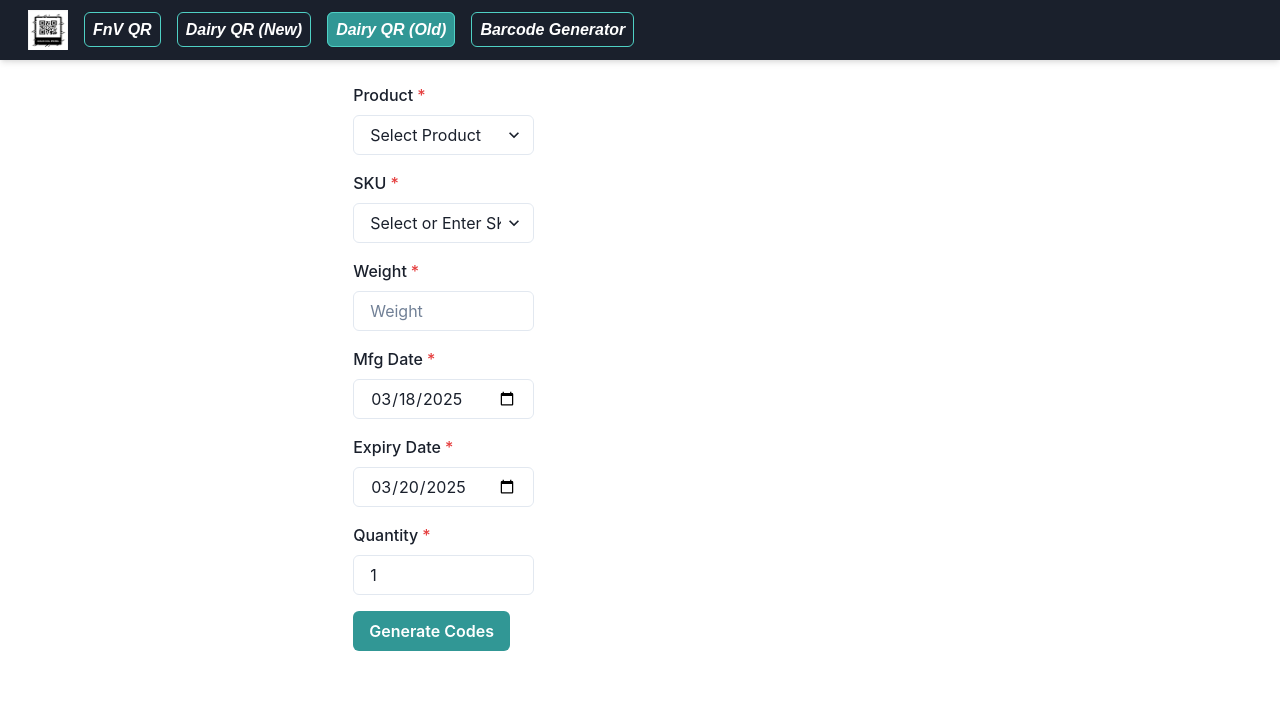
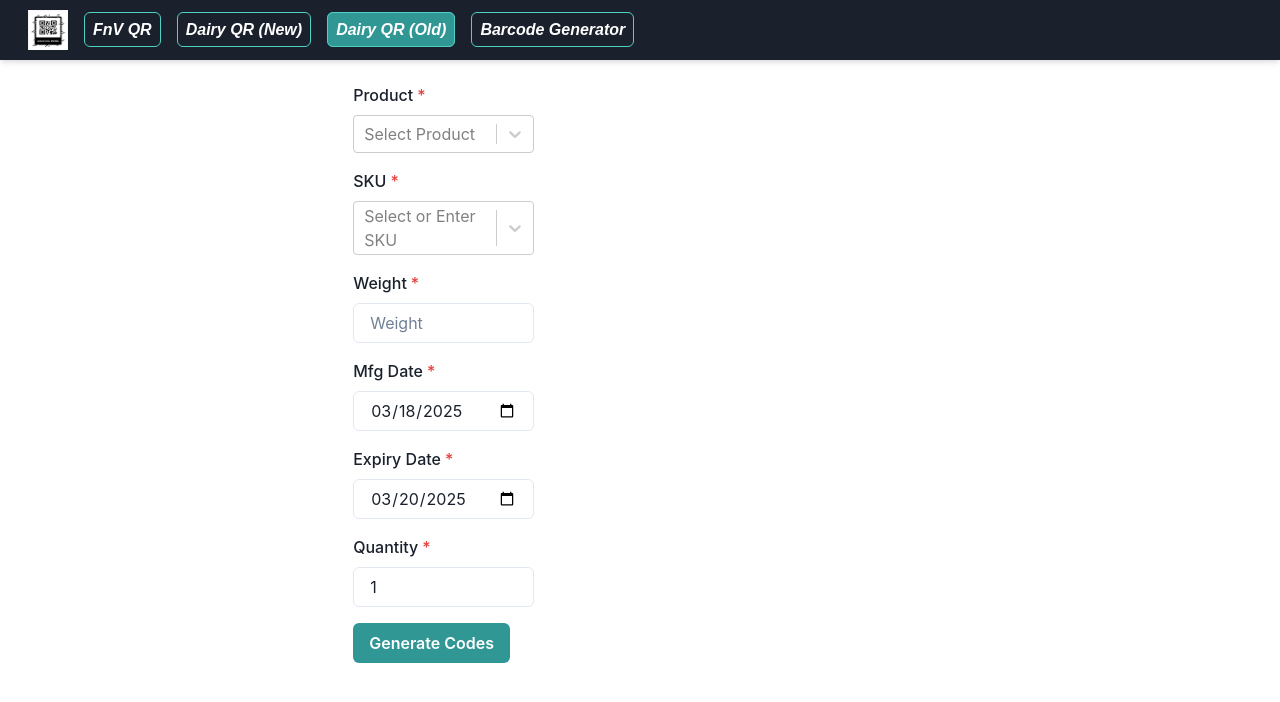
Before and after one commit to anukool23/qr-code-generator, a React (Create React App) app: page /dairyqrOld in a window 1280 px wide. Shown: the top 702 px of the page. Built offline with nearby package versions, Linux system fonts and the light colour scheme; the HTML template or start-up script is replaced by a standard one.

Commit message:
Added search on all

```diff
--- a/src/components/QRCodeGenerator.js
+++ b/src/components/QRCodeGenerator.js
@@ -86,7 +86,7 @@ const QRCodeGenerator = () => {
   }));
 
   return (
-    <Grid templateColumns="1fr 2fr" gap={8} height="100vh" overflow="hidden">
+    <Grid templateColumns="1fr 1fr" gap={8} height="100vh" overflow="hidden">
       {/* Left side: Form */}
       <VStack spacing={4} align="flex-start" overflow="hidden">
 
@@ -94,6 +94,7 @@ const QRCodeGenerator = () => {
         <FormControl id="product" isRequired>
           <FormLabel>Product</FormLabel>
           <Select
+
             placeholder="Select Product"
             options={productOptions}
             value={productOptions.find(option => option.value === selectedProduct)}
--- a/src/components/QRCodeGeneratorD.js
+++ b/src/components/QRCodeGeneratorD.js
@@ -1,5 +1,6 @@
 import React, { useState, useEffect } from 'react';
-import { Box, Button, Input, VStack, FormControl, FormLabel, Select, Text, Grid, Flex } from '@chakra-ui/react';
+import { Box, Button, Input, VStack, FormControl, FormLabel, Text, Grid, Flex } from '@chakra-ui/react';
+import Select from 'react-select'; // Import react-select for searchable dropdowns
 import { generateQRCode, generateRandomString } from '../qrCodeGenerator';
 import { format, addDays } from 'date-fns';
 import products from './productsDairy';
@@ -77,37 +78,44 @@ const QRCodeGeneratorD = () => {
     link.click();
   };
 
+  // Prepare product options for react-select
+  const productOptions = products.map((product) => ({
+    value: product.name,
+    label: product.name,
+  }));
+
+  // Prepare SKU options for react-select
+  const skuOptions = products.map((product) => ({
+    value: product.sku,
+    label: product.sku,
+  }));
+
   return (
-    <Grid templateColumns="1fr 2fr" gap={8} height="100vh" overflow="hidden">
+    <Grid templateColumns="1fr 1fr" gap={8} height="100vh" overflow="hidden">
       <VStack spacing={4} align="flex-start" overflow="hidden">
+
+        {/* Product Select with Search */}
         <FormControl id="product" isRequired>
           <FormLabel>Product</FormLabel>
           <Select
             placeholder="Select Product"
-            value={selectedProduct}
-            onChange={(e) => setSelectedProduct(e.target.value)}
-          >
-            {products.map((product) => (
-              <option key={product.name} value={product.name}>
-                {product.name}
-              </option>
-            ))}
-          </Select>
+            options={productOptions}
+            value={productOptions.find(option => option.value === selectedProduct)}
+            onChange={(selectedOption) => setSelectedProduct(selectedOption.value)}
+            isSearchable // Makes the dropdown searchable
+          />
         </FormControl>
+
+        {/* SKU Select with Search */}
         <FormControl id="sku" isRequired>
           <FormLabel>SKU</FormLabel>
           <Select
-            placeholder="Select or Enter SKU"
-            value={selectedSku}
-            onChange={(e) => handleSkuChange(e.target.value)}
-          >
-            {products.map((product) => (
-              <option key={product.sku} value={product.sku}>
-                {product.sku}
-              </option>
-            ))}
-            <option value={manualSku}>Enter Manually</option>
-          </Select>
+            placeholder="Select SKU"
+            options={skuOptions}
+            value={skuOptions.find(option => option.value === selectedSku)}
+            onChange={(selectedOption) => handleSkuChange(selectedOption.value)}
+            isSearchable // Makes the dropdown searchable
+          />
           {selectedSku === 'Enter Manually' && (
             <Input
               placeholder="Enter SKU"
@@ -116,9 +124,11 @@ const QRCodeGeneratorD = () => {
             />
           )}
         </FormControl>
+
         {selectedSku && selectedSku !== 'Enter Manually' && (
           <Text mt={2}>SKU: {selectedSku}</Text>
         )}
+
         <FormControl id="weight" isRequired>
           <FormLabel>Weight</FormLabel>
           <Input
--- a/src/components/QRCodeGeneratorDold.js
+++ b/src/components/QRCodeGeneratorDold.js
@@ -6,12 +6,12 @@ import {
   VStack,
   FormControl,
   FormLabel,
-  Select,
   Text,
   Grid,
   Flex,
 } from "@chakra-ui/react";
 import { DownloadIcon } from "@chakra-ui/icons";
+import Select from "react-select"; // Import react-select
 import { generateQRCode } from "../qrCodeGenerator";
 import { format, addDays } from "date-fns";
 import products from "./productsDairy";
@@ -27,6 +27,16 @@ const QRCodeGeneratorDold = () => {
   const [quantity, setQuantity] = useState(1);
   const [qrCodes, setQrCodes] = useState([]);
   const [manualSku, setManualSku] = useState("");
+
+  const productOptions = products.map((product) => ({
+    value: product.name,
+    label: product.name,
+  }));
+
+  const skuOptions = products.map((product) => ({
+    value: product.sku,
+    label: product.sku,
+  }));
 
   useEffect(() => {
     const product = products.find((p) => p.name === selectedProduct);
@@ -64,7 +74,6 @@ const QRCodeGeneratorDold = () => {
       return;
     }
 
-    // Corrected the concatenation and conversion logic
     const formattedMfgDate = format(new Date(date), "ddMMyy");
     const formattedExpDate = format(new Date(expDate), "ddMMyy");
 
@@ -104,30 +113,21 @@ const QRCodeGeneratorDold = () => {
           <FormLabel>Product</FormLabel>
           <Select
             placeholder="Select Product"
-            value={selectedProduct}
-            onChange={(e) => setSelectedProduct(e.target.value)}
-          >
-            {products.map((product) => (
-              <option key={product.name} value={product.name}>
-                {product.name}
-              </option>
-            ))}
-          </Select>
+            options={productOptions}
+            value={productOptions.find((option) => option.value === selectedProduct)}
+            onChange={(selectedOption) => setSelectedProduct(selectedOption.value)}
+            isSearchable={true} // Search enabled
+          />
         </FormControl>
         <FormControl id="sku" isRequired>
           <FormLabel>SKU</FormLabel>
           <Select
             placeholder="Select or Enter SKU"
-            value={selectedSku}
-            onChange={(e) => handleSkuChange(e.target.value)}
-          >
-            {products.map((product) => (
-              <option key={product.sku} value={product.sku}>
-                {product.sku}
-              </option>
-            ))}
-            <option value={manualSku}>Enter Manually</option>
-          </Select>
+            options={skuOptions}
+            value={skuOptions.find((option) => option.value === selectedSku)}
+            onChange={(selectedOption) => handleSkuChange(selectedOption.value)}
+            isSearchable={true} // Search enabled
+          />
           {selectedSku === "Enter Manually" && (
             <Input
               placeholder="Enter SKU"
```
Lines whose indentation alone changed are shown as unchanged.
